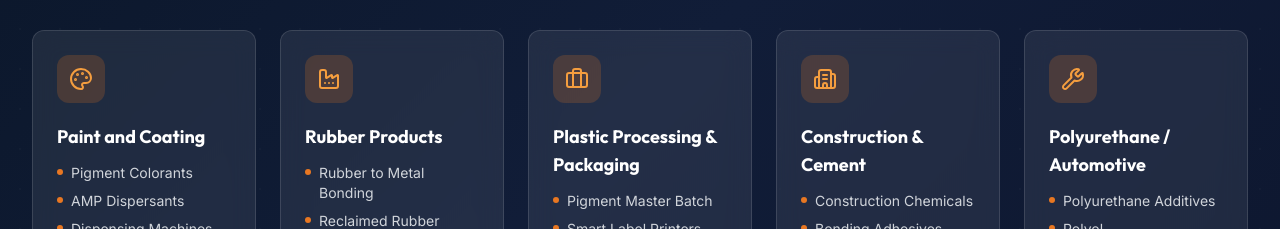
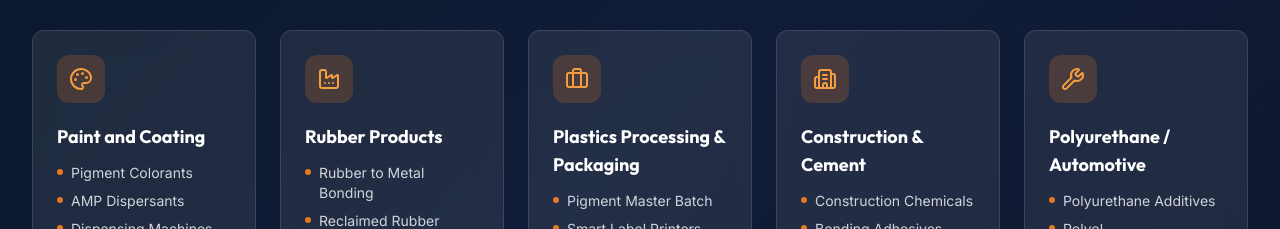
Before and after one commit to vudyananda-hue/SPV-PLASTCHEM-PVT-LTD, a React (Vite) app in the folder frontend/: page / in a window 1280 px wide. Shown: the part 3420-3649 px from the top of the page. Built offline with nearby package versions, Linux system fonts and the light colour scheme; no server answers.

Commit message:
update Plastic Processing & Packaging to Plastics Processing & Packaging

```diff
--- a/frontend/src/data/content.js
+++ b/frontend/src/data/content.js
@@ -269,7 +269,7 @@ export const industries = [
   },
   {
     id: 'plastic',
-    name: 'Plastic Processing & Packaging',
+    name: 'Plastics Processing & Packaging',
     icon: Briefcase,
     description: 'Serving the Plastic processing and Packaging Industries of Sri Lanka with masterbatches and raw materials.',
     solutions: ['Pigment Master Batch', 'Smart Label Printers', 'Packaging Solutions'],
```
